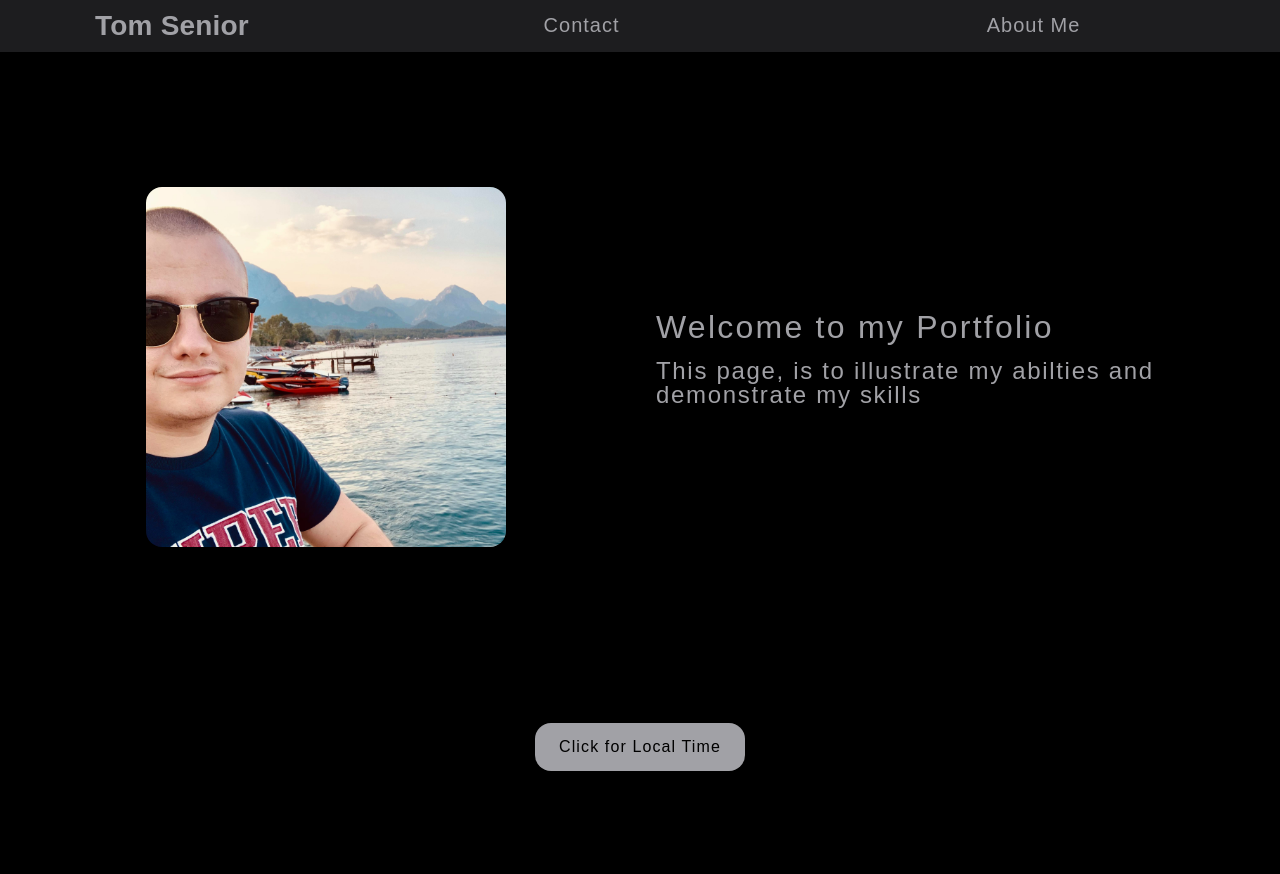
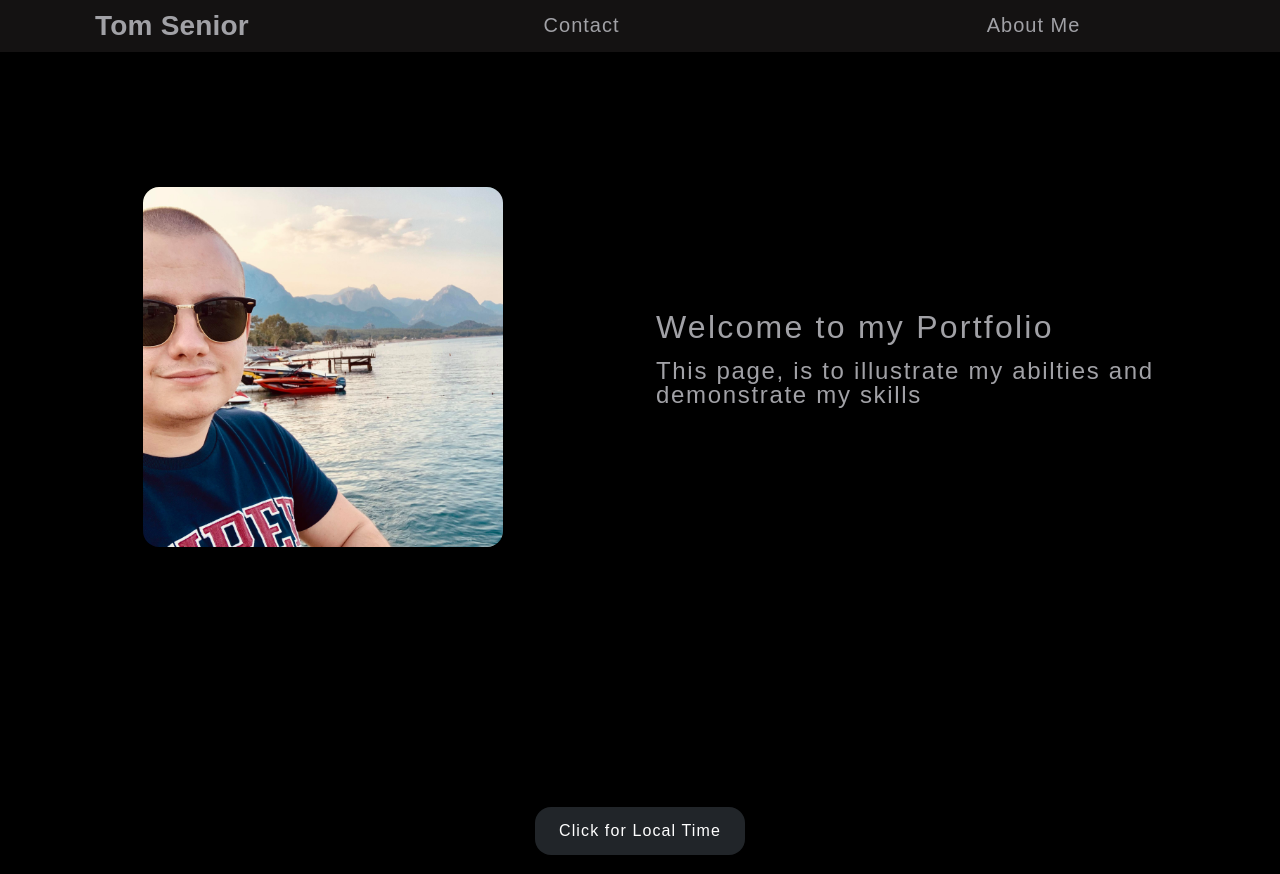
Before and after one commit to tomsenior20/My_Portfolio, a website: page index.html in a window 1280 px wide. Shown: the top 874 px of the page. Drawn offline with nearby package versions, Linux system fonts and the light colour scheme.

Commit message:
button change to bootstrap

```diff
--- a/Styling/Pages_Styling/index.css
+++ b/Styling/Pages_Styling/index.css
@@ -2,7 +2,7 @@
     position: relative;
     min-width: 100%;
     min-height: 400px;
-    padding-top: 52px;
+    padding: 52px 5px ;
     margin: 4rem auto;
     border-radius: 0 0 10rem 0;
     -webkit-border-radius: 0 0 10rem 0;
@@ -30,7 +30,6 @@
 }
 
 .timebutton{
-    background: var(--font-color);
     border:none;
     line-height: 1;
     font-weight: 400;
@@ -46,7 +45,7 @@
 }
 
 .secondSection{
-    margin: 2rem auto;
+    margin: 4rem auto;
     padding: 3rem;
 }
 
--- a/Styling/Shared_Styling/nav.css
+++ b/Styling/Shared_Styling/nav.css
@@ -1,6 +1,5 @@
 nav{
     background: var(--bannerBackground);
-    display: flex;
     position: sticky;
     z-index: 9997;
     top: 0;
--- a/Styling/default.css
+++ b/Styling/default.css
@@ -26,5 +26,5 @@ body{
 
 :root{
     --font-color:  #a1a1a6;
-    --bannerBackground :#1d1d1f;
+    --bannerBackground :#141212;
 }
--- a/index.html
+++ b/index.html
@@ -46,7 +46,7 @@
     <section id="secondSection" class="secondSection container-fluid d-flex flex-row justify-content-center">
         <!-- Local Time Generate via JS -->
         <div id="timeContainer" class="timeButtonContainer p-3 col-6 justify-content-center align-items-center d-flex">
-            <button class="timebutton py-3 px-4" id="timeButton">Click for Local Time</button>
+            <button class="btn  btn-dark timebutton py-3 px-4" id="timeButton">Click for Local Time</button>
         </div>
     </section>
     <section class="dreamSection d-flex my-4 p-2">
```
